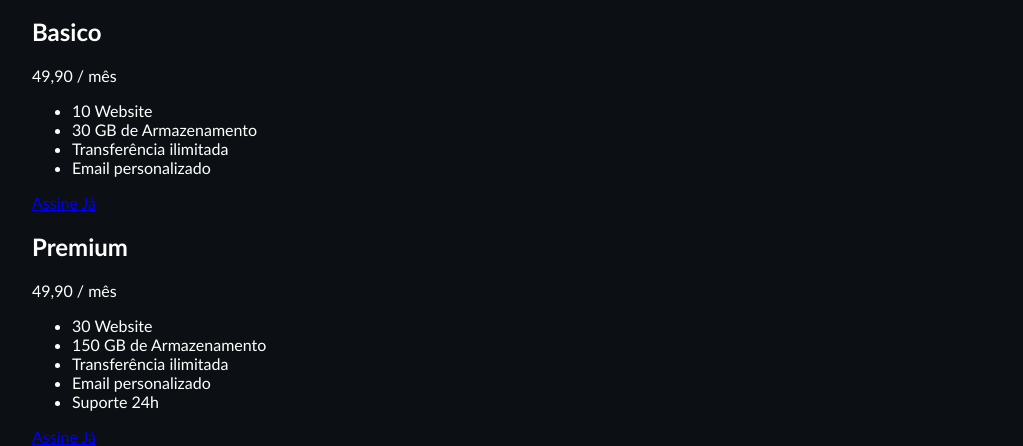
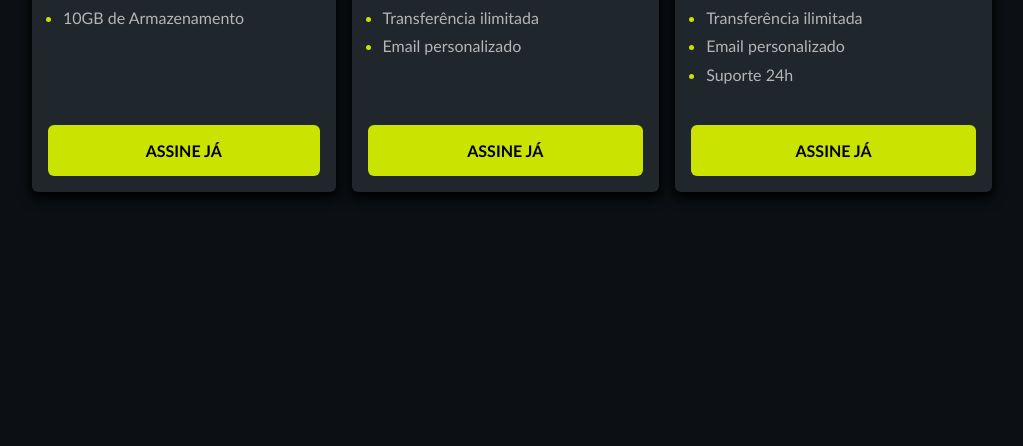
Before and after one commit to santanadegustavo/Plano, a plain HTML site: page index.html in a window 1280 px wide. Shown: the part 435-881 px from the top of the page, without its empty margins (128-1151 px from the left). After the commit the page ends 800 px from the top, so only its background shows below. Drawn offline with Linux system fonts and the light colour scheme.

Commit message:
finalizando o mini projeto

```diff
--- a/estilizacao.css
+++ b/estilizacao.css
@@ -11,7 +11,7 @@ body{
     font-size: 62px;
     text-transform: uppercase;
     text-align: center;
-    margin: 46px 0;
+    /* margin: 46px 0; */
 }
 
 .header{
@@ -26,6 +26,7 @@ body{
     font-size: 36px;
     text-transform: uppercase;
     margin-left: 16px;
+    letter-spacing: 2px;
 }
 
 .header__nav ul{
@@ -51,3 +52,64 @@ a.header__nav--active{
     color: #0c1014;
     pointer-events: none; /*Elemento nao recebera evento de clique */
 }
+
+.pricing{
+    display: flex;
+    gap: 16px
+}
+
+.pricing-plan{
+    flex-grow: 1; /*flex:1*/
+    background-color: #1f262c;
+    padding: 16px;
+    border-radius: 6px;
+    box-shadow: 0 5px 12px 2px black;
+    display: flex;
+    flex-direction: column;
+}
+
+.class-plan__title{
+    text-transform: uppercase;
+    border-bottom: 2px solid #cbe300;
+    margin-top: 0;
+    padding-bottom: 10px;
+    letter-spacing: 2px;
+}
+
+.pricing-plan p{
+    margin-top: 0;
+}
+
+.pricing-plan__price{
+    font-size: 34px;
+}
+
+.pricing-plan__features{
+    margin:  0 0 35px;
+    color: #b5b5b5;
+    padding-left: 15px;
+    line-height: 1.8;
+    flex-grow: 1;
+}
+
+.pricing-plan__features li::marker{ /* Pseudo classe para alterar a cor do bullet da lista*/
+    color: #cbe300;
+}
+
+.pricing-plan__cta{
+    text-decoration: none;
+    color: black;
+    background-color: #cbe300;
+    border-radius: 6px;
+    text-transform: uppercase;
+    font-size: 16px;
+    font-weight:  bold;
+    padding: 16px 10px;
+    text-align: center;
+}
+
+.pricing-plan__cta:hover{
+    outline: 2px solid #cbe300;
+    background-color: transparent;
+    color: white;
+}
--- a/index.html
+++ b/index.html
@@ -50,7 +50,7 @@
 
         <div class="pricing-plan"> <!--terceiro card-->
             <h2 class="class-plan__title">Premium</h2>
-            <p><span class="pricing-plan__price">49,90</span> / mês</p>
+            <p><span class="pricing-plan__price">109,90</span> / mês</p>
             <ul class="pricing-plan__features">
                 <li>30 Website</li>
                 <li>150 GB de Armazenamento</li>
```
